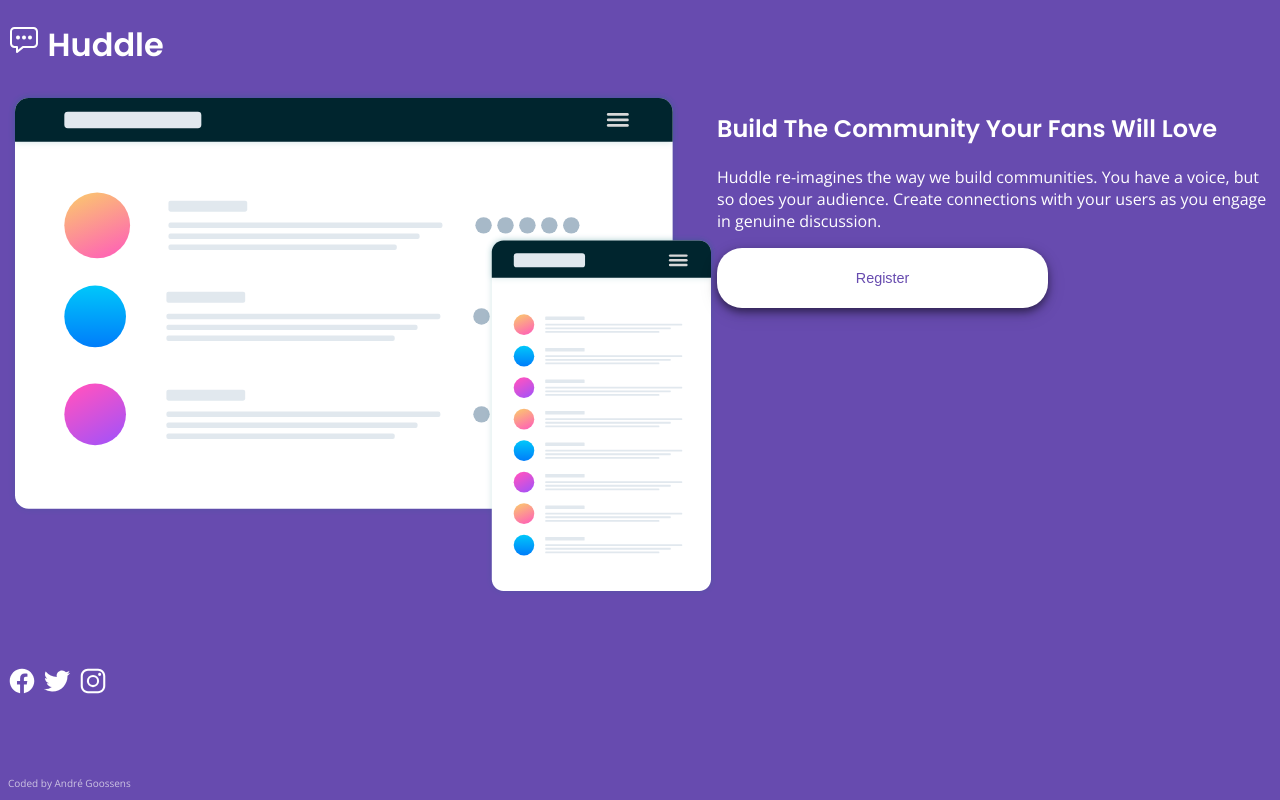
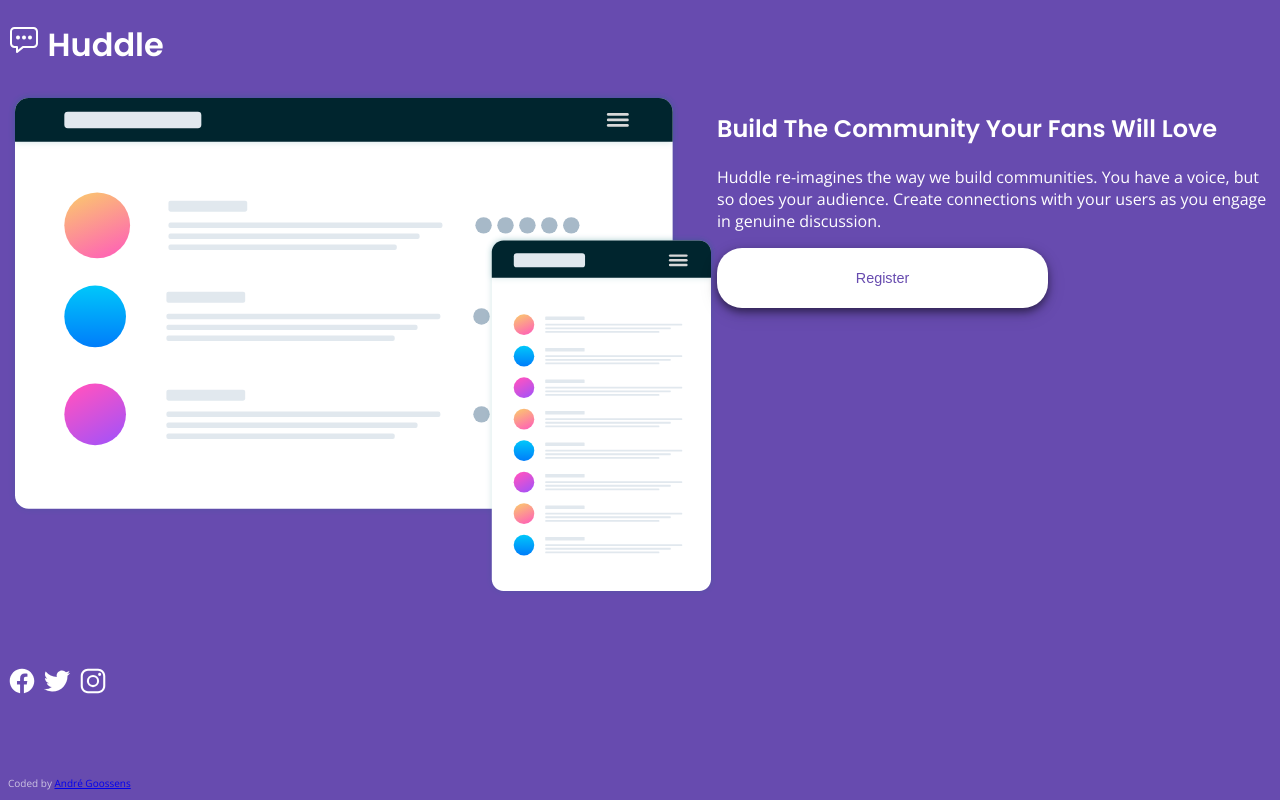
Before and after one commit to AGsPortfolio/Huddle-landing-page, a plain HTML site: page index.html in a window 1280 px wide. Drawn offline with nearby package versions, Linux system fonts and the light colour scheme.

Commit message:
Update index.html

```diff
--- a/index.html
+++ b/index.html
@@ -41,7 +41,8 @@
         <ion-icon id="twitter" name="logo-twitter"></ion-icon>
         <ion-icon id="instagram" name="logo-instagram"></ion-icon>
     </div>
-    <p>Coded by André Goossens</p>
+    <p>Coded by <a href="https://github.com/AGsPortfolio" target="blank">André Goossens</a></p>
+
 </footer>
 
 </html>
```
